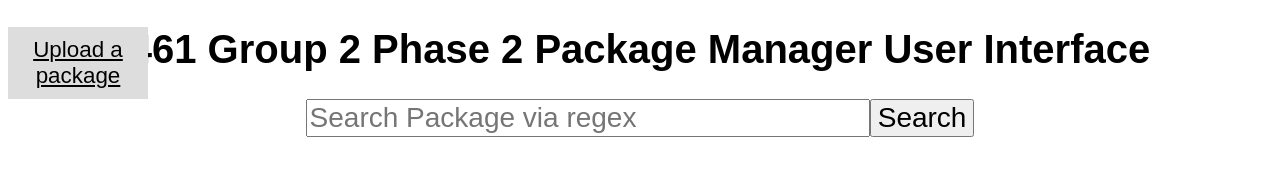
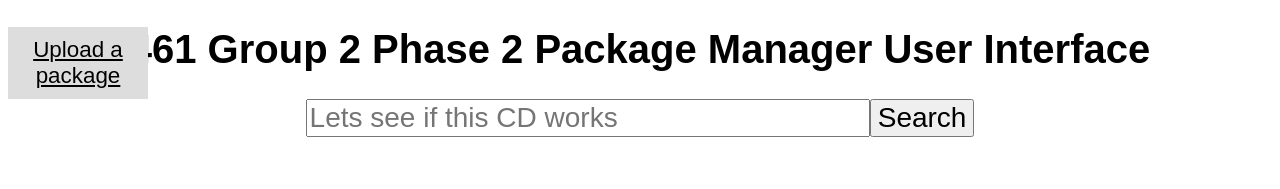
Before and after one commit to mghera02/461Group2Phase2, a Vue app in the folder 461Phase2/: page / in a window 1280 px wide. Shown: the top 189 px of the page. Built offline with nearby package versions, Linux system fonts and the light colour scheme.

Commit message:
Testing CD
Updated searchbar placeholder message to see if the CD works as expected

```diff
--- a/461Phase2/src/components/searchBar.vue
+++ b/461Phase2/src/components/searchBar.vue
@@ -1,6 +1,6 @@
 <template>
   <main id="topNav">
-    <input id="searchBar" type="text" v-model="searchBarVal" placeholder="Search Package via regex"/>
+    <input id="searchBar" type="text" v-model="searchBarVal" placeholder="Lets see if this CD works"/>
     <button id="searchBtn" @click="sendSearchToParent"> Search </button>
   </main>
 </template>
```
